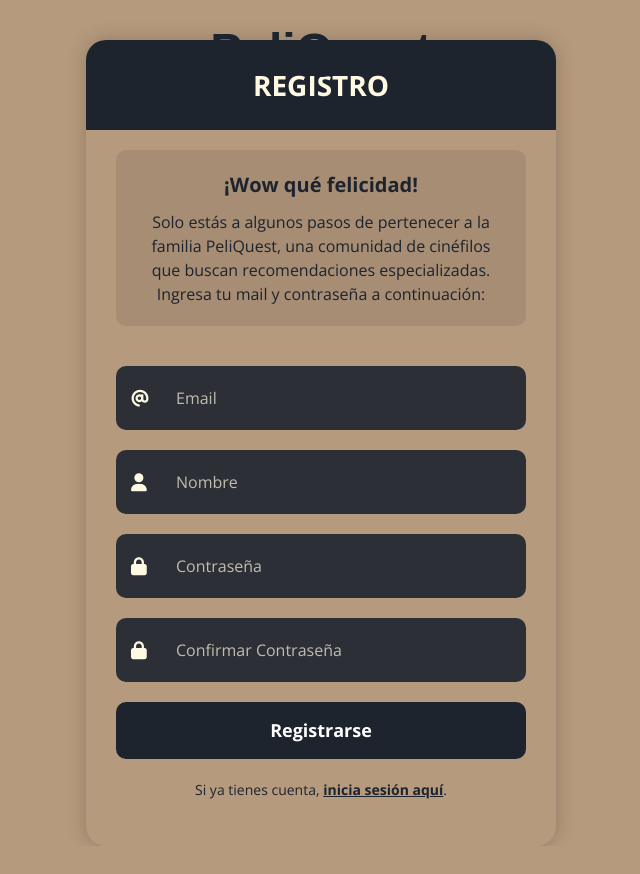
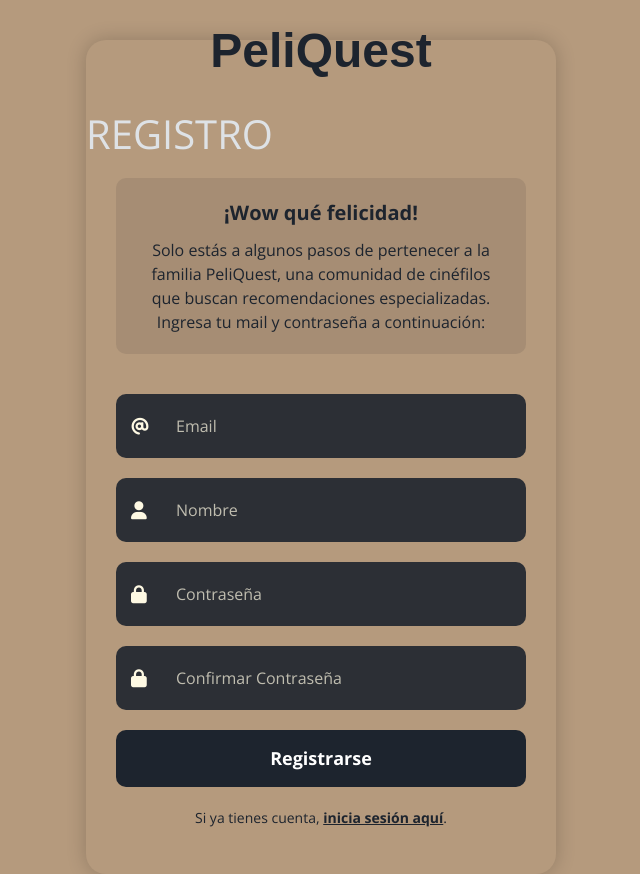
Before and after one commit to eugenio-salas-m/PeliQuest, a Flask app: page /sign-up in a window 1280 px wide. Shown: the whole page, without its empty margins (319-959 px from the left). Before the commit the page ends 846 px from the top, so only its background shows below. Run offline with Flask 3, Linux system fonts and the light colour scheme; parts of the project's set-up code (start-up, migrations or seed data) failed here and were passed over; some libraries are stand-ins or nearby versions; some web fonts are replaced.

Commit message:
arreglos css

```diff
--- a/templates/chat.html
+++ b/templates/chat.html
@@ -172,7 +172,7 @@
     border-radius: 4px;
 }
 
-.message-assistant p img{
+.message-assistant img{
     max-height: 350px;
     max-width: 500px;
 }
--- a/templates/landing.html
+++ b/templates/landing.html
@@ -1,6 +1,6 @@
 {% extends 'base.html' %}
 
-{% block title %}Próximamente: PeliQuest{% endblock %}
+{% block title %}PeliQuest{% endblock %}
 
 {% block content %}
 <div class="landing-container">
--- a/templates/sign-up.html
+++ b/templates/sign-up.html
@@ -111,15 +111,10 @@
     margin-top: 40px; /* Ajustar si es necesario */
 }
 
+@media screen and (max-height:920px){
+}
 .login h1 {
-    line-height: 70px;
-    font-size: 28px;
-    font-weight: bold;
-    text-align: center;
-    color: #fef9e3;
-    background: #1d242e;
-    margin: 0;
-    padding: 10px;
+    margin-top: 70px;
 }
 
 .form {
```
